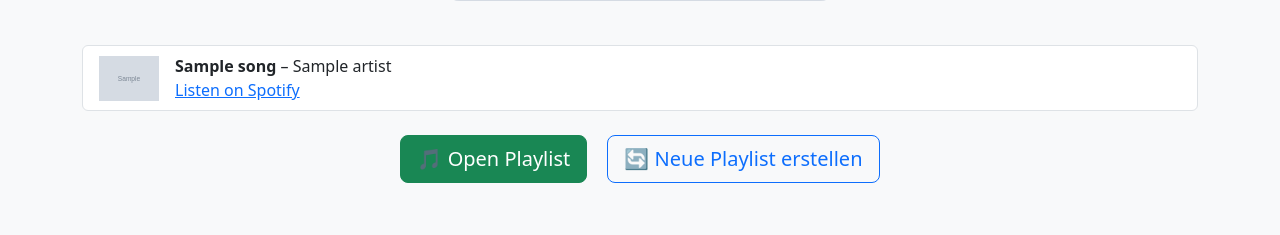
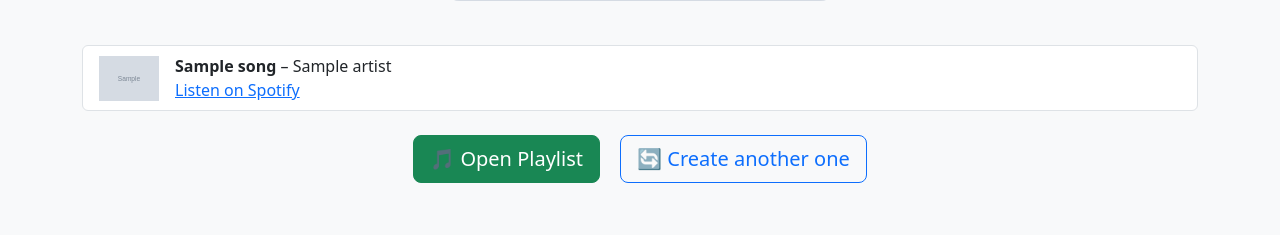
Before and after one commit to AltistdieMacht/CSIA, a Flask app: template templates/results.html in a window 1280 px wide. Shown: the part 419-654 px from the top of the page. Run offline with Flask 2, Linux system fonts and the light colour scheme; the template is opened without the code that fills it: most values are stand-ins (such as "Sample title", 1, 10 or a date in 2020).

Commit message:
🌐 Update: Switch UI language to English

```diff
--- a/templates/results.html
+++ b/templates/results.html
@@ -35,7 +35,7 @@
         </ul>
         <div class="text-center">
             <a href="{{ playlist_url }}" class="btn btn-success btn-lg me-3">🎵 Open Playlist</a>
-            <a href="/" class="btn btn-outline-primary btn-lg">🔄 Neue Playlist erstellen</a>
+            <a href="/" class="btn btn-outline-primary btn-lg">🔄 Create another one</a>
         </div>
     </div>
 </body>
```
